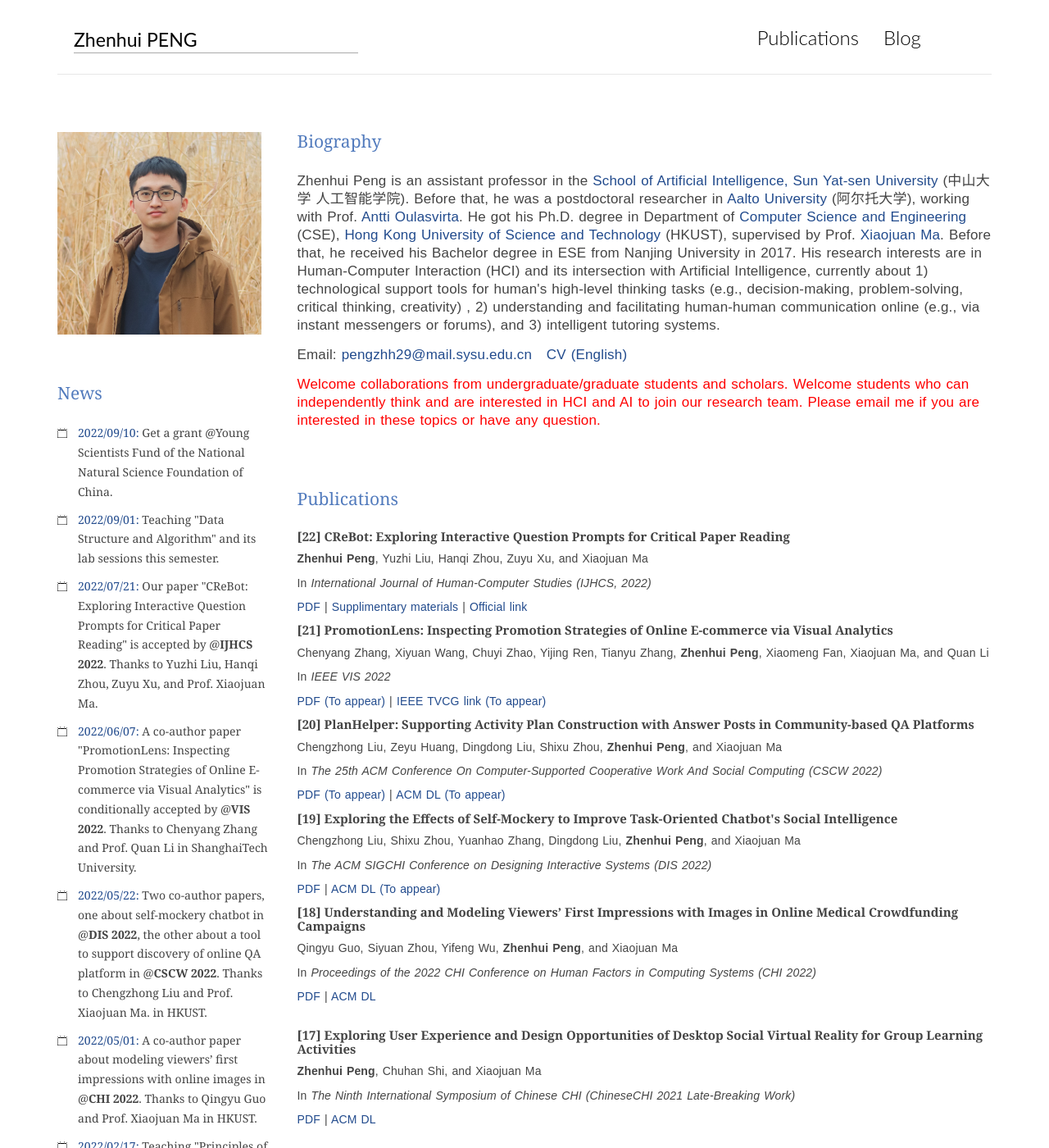
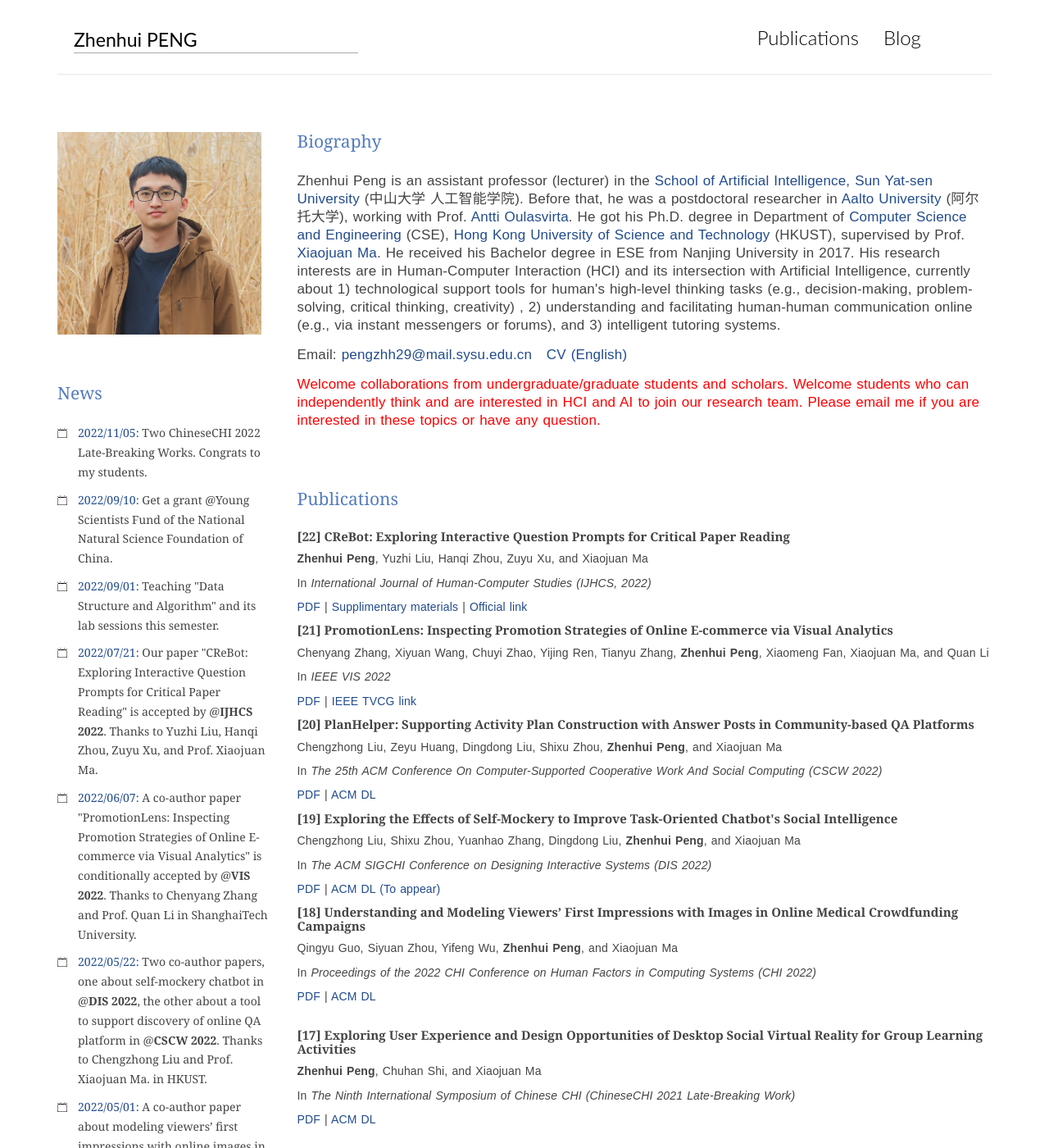
Before and after one commit to PenguinZhou/PenguinZhou.github.io, a Jekyll site: the page index.html, which Jekyll copies as it is, in a window 1280 px wide and 1400 px high. Shown: the whole window at 82% size. Built offline with Jekyll 4.4.1, drawn with Linux system fonts in a browser that asks for light colours; some of the changed text lies outside the part shown.

Commit message:
regular update

```diff
--- a/index.html
+++ b/index.html
@@ -72,7 +72,10 @@
                 <div class="widget widget-archives news">
                     <h3 class="widget-title">News</h3>
                     <ul>
-			<li>
+                        <li>
+                            <a>2022/11/05:</a> Two ChineseCHI 2022 Late-Breaking Works. Congrats to my students.
+                        </li>
+			            <li>
                             <a>2022/09/10:</a> Get a grant @Young Scientists Fund of the National Natural Science Foundation of China.
                         </li>
                         <li>
@@ -177,13 +180,13 @@
             <main class="col-md-9">
                 <h3 class="widget-title">Biography</h3>
                 <div class="biography">
-                    <p> Zhenhui Peng is an assistant professor in the <a href="http://sai.sysu.edu.cn/">School of Artificial Intelligence, Sun Yat-sen University</a> (中山大学 人工智能学院).
+                    <p> Zhenhui Peng is an assistant professor (lecturer) in the <a href="http://sai.sysu.edu.cn/">School of Artificial Intelligence, Sun Yat-sen University</a> (中山大学 人工智能学院).
                         Before that, he was a postdoctoral researcher in <a href="https://www.aalto.fi/en">Aalto University</a> (阿尔托大学), working with Prof. <a href="http://users.comnet.aalto.fi/oulasvir/">Antti Oulasvirta</a>.
                         He got his Ph.D. degree in Department of
                         <a href="https://www.cse.ust.hk/">Computer Science and Engineering</a> (CSE),
                         <a href="http://www.ust.hk/">Hong Kong University of Science and Technology</a> (HKUST),
                         supervised by Prof. <a href="https://www.cse.ust.hk/~mxj/">Xiaojuan Ma</a>.
-                        Before that, he received his Bachelor degree in ESE from Nanjing University in 2017.
+                        He received his Bachelor degree in ESE from Nanjing University in 2017.
                         His research interests are in Human-Computer Interaction (HCI) and its intersection with Artificial Intelligence, currently about 1) technological support tools for human's high-level thinking tasks (e.g., decision-making, problem-solving, critical thinking, creativity)
 			            , 2) understanding and facilitating human-human communication online (e.g., via instant messengers or forums),
                         and 3) intelligent tutoring systems.
@@ -221,8 +224,8 @@
                         <p>Chenyang Zhang, Xiyuan Wang, Chuyi Zhao, Yijing Ren, Tianyu Zhang, <strong>Zhenhui Peng</strong>, Xiaomeng Fan, Xiaojuan Ma, and Quan Li</p>
                         <p>In <i>IEEE VIS 2022</i></p>
                         <p>
-                            <a href="docs/dis22.pdf">PDF (To appear)</a> |
-                            <a href="https://dl.acm.org/doi/abs/10.1145/3411764.3445446">IEEE TVCG link (To appear)</a>
+                            <a href="docs/vis22_quanli.pdf">PDF</a> |
+                            <a href="https://ieeexplore.ieee.org/document/9903289">IEEE TVCG link</a>
                         </p>
                         <h4 class="paper-title">
                             [20] PlanHelper: Supporting Activity Plan Construction with Answer Posts in Community-based QA Platforms
@@ -230,8 +233,8 @@
                         <p>Chengzhong Liu, Zeyu Huang, Dingdong Liu, Shixu Zhou, <strong>Zhenhui Peng</strong>, and Xiaojuan Ma</p>
                         <p>In <i>The 25th ACM Conference On Computer-Supported Cooperative Work And Social Computing (CSCW 2022)</i></p>
                         <p>
-                            <a href="docs/dis22.pdf">PDF (To appear)</a> |
-                            <a href="https://dl.acm.org/doi/abs/10.1145/3411764.3445446">ACM DL (To appear)</a>
+                            <a href="docs/cscw_2022_planhelper.pdf">PDF</a> |
+                            <a href="https://dl.acm.org/doi/abs/10.1145/3555555">ACM DL</a>
                         </p>
 
                         <h4 class="paper-title">
```
Also changed, not shown: other parts of index.html (+2 -2 lines), 4 other files.
